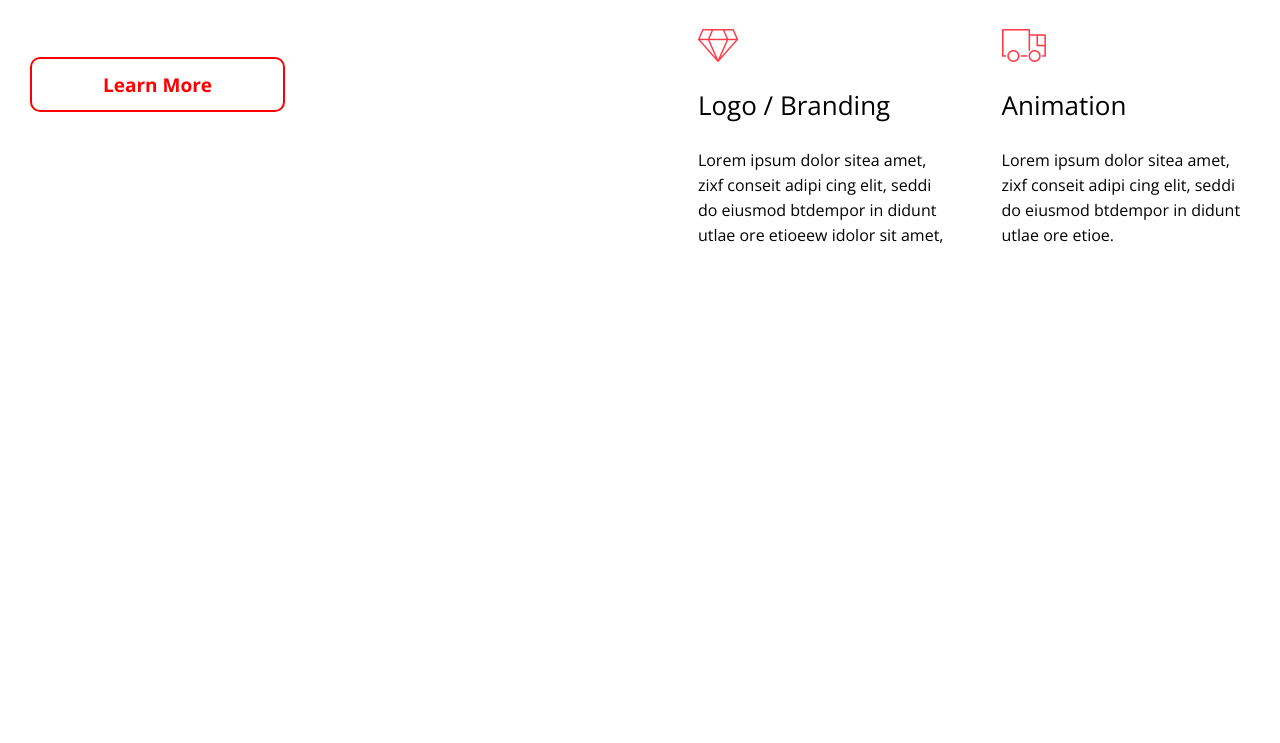
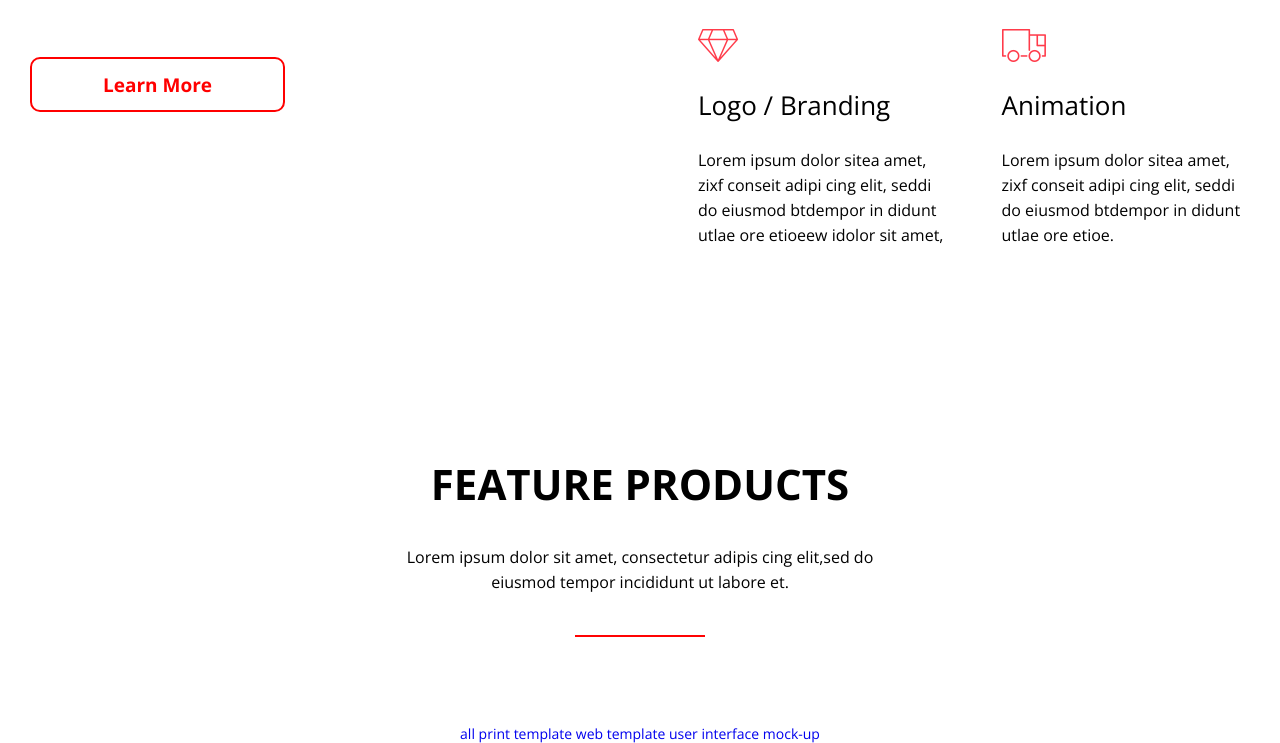
Before and after one commit to nvs163/agency_site, a plain HTML site: page src/index.html in a window 1280 px wide. Shown: the part 1073-1816 px from the top of the page. Before the commit the page ends 1431 px from the top, so only its background shows below. Drawn offline with nearby package versions, Linux system fonts and the light colour scheme.

Commit message:
Add block - products

```diff
--- a/src/index.html
+++ b/src/index.html
@@ -123,6 +123,45 @@
       </section>
       <!-- /.know -->
 
+      <section class="section products">
+         <div class="container">
+            <div class="products-block">
+
+               <h2 class="header products-header">feature products</h2>
+               <!-- /.products-header -->
+               <p class="products-subtitle">
+                  Lorem ipsum dolor sit amet, consectetur adipis cing elit,sed do eiusmod tempor incididunt ut labore et.
+               </p>
+               <!-- /.products-subtitle -->
+               <div class="products-row"></div>
+               <!-- /.products-row -->
+
+               <div class="products-menu">
+                  <a href="#" class="products-link">all</a>
+                  <a href="#" class="products-link">print template</a>
+                  <a href="#" class="products-link">web template</a>
+                  <a href="#" class="products-link">user interface</a>
+                  <a href="#" class="products-link">mock-up</a>
+               </div>
+               <!-- /.products-menu -->
+
+               <div class="products-image">
+                  <div class="products-img"></div>
+                  <div class="products-img"></div>
+                  <div class="products-img"></div>
+                  <div class="products-img"></div>
+                  <div class="products-img"></div>
+                  <div class="products-img"></div>
+                  <div class="products-img"></div>
+                  <div class="products-img"></div>
+               </div>
+               <!-- /.products-image -->
+
+            </div>
+         </div>
+      </section>
+      <!-- /.section products -->
+
    </div>
 
 
--- /dev/null
+++ b/src/scss/blocks/_products.scss
@@ -0,0 +1,32 @@
+.products-block {
+   margin: 105px 0px 140px;
+   display: flex;
+   flex-direction: column;
+   align-items: center;
+}
+
+.products {
+   &-header {
+      font-size: 42px;
+      font-weight: 700;
+      text-transform: uppercase;
+
+      margin-bottom: 40px;
+   }
+
+   &-subtitle {
+      font-size: 16px;
+      line-height: 25px;
+      text-align: center;
+
+      max-width: 500px;
+
+      margin-bottom: 40px;
+   }
+
+   &-row {
+      margin-bottom: 90px;
+      border-top: 2px solid #ff0303;
+      width: 130px;
+   }
+}
--- a/src/scss/style.scss
+++ b/src/scss/style.scss
@@ -13,5 +13,8 @@
 //hero =============
 @import "blocks/hero";
 
-//hero =============
+//know =============
 @import "blocks/know";
+
+//products =============
+@import "blocks/products";
```
Also changed, not shown: src/css/style.css.
